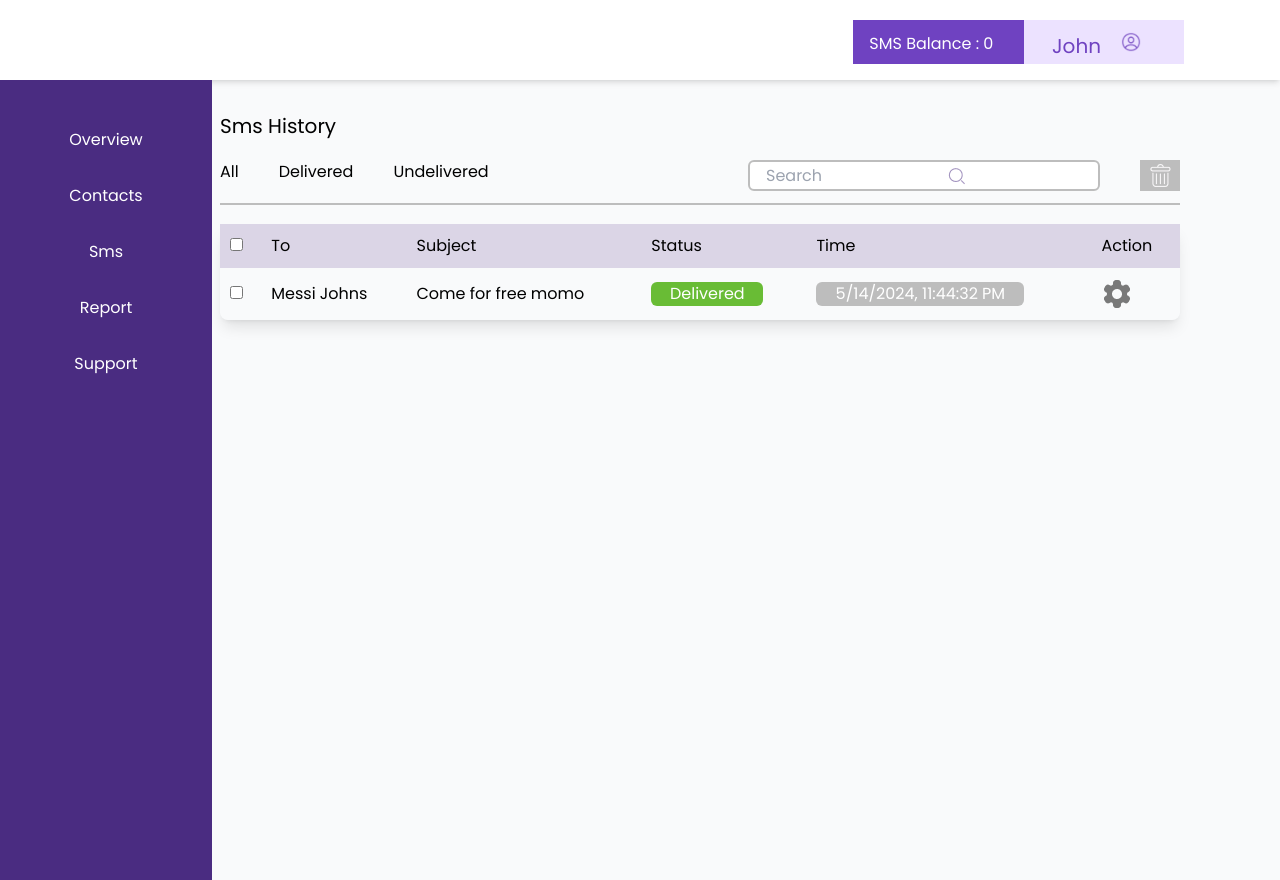
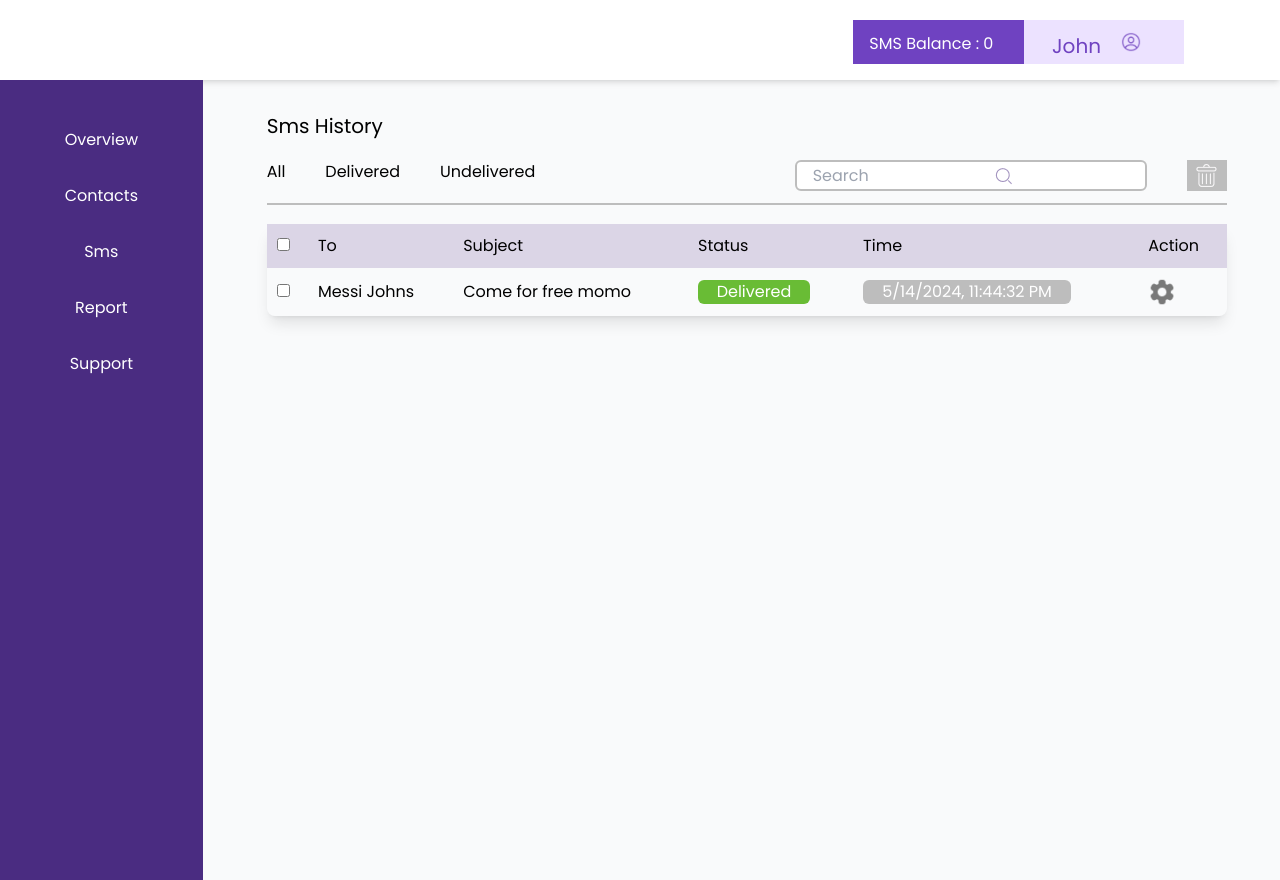
Before and after one commit to Mark-scope/chillyChat, a React (Vite) app in the folder client/: page /SmsHistory in a window 1280 px wide. Built offline with nearby package versions, Linux system fonts and the light colour scheme.

Commit message:
reduced the size of the gear icon and also positioned the table well

```diff
--- a/client/src/components/cards/historyTable.jsx
+++ b/client/src/components/cards/historyTable.jsx
@@ -4,17 +4,43 @@ import SmallMenu from './smallMenu';
 
 const HistoryTable = () => {
   const [showMenu, setShowMenu] = useState(false);
+  const [allChecked, setAllChecked] = useState(false);
+  const [rowChecked, setRowChecked] = useState({});
 
   const handleClick = () => {
     setShowMenu(!showMenu); // Toggle the showMenu state on click
   };
+
+  const handleAllChecked = () => {
+    const newCheckedState = !allChecked;
+    setAllChecked(newCheckedState);
+
+    // Update the rowChecked state for all rows based on newCheckedState
+    const updatedRowChecked = {};
+    data.forEach((_, index) => {
+      updatedRowChecked[index] = newCheckedState;
+    });
+    setRowChecked(updatedRowChecked);
+  };
+
+  const handleRowChecked = (index) => {
+    setRowChecked({
+      ...rowChecked,
+      [index]: !rowChecked[index],
+    });
+  };
+
+  const data = [
+    { id: 1, to: 'Messi Johns', subject: 'Come for free momo', status: 'Delivered', time: new Date().toLocaleString() },
+    // Add more rows as needed
+  ];
 
   return (
     <>
       <table className='w-3/4 top-56 h-auto shadow-lg rounded-lg absolute left-42'>
         <thead id="thead" className='p-4 bg-theadcolor'>
           <tr className='p-3'>
-            <td><input type='checkbox' /></td>
+            <td><input type='checkbox' checked={allChecked} onChange={handleAllChecked} /></td>
             <td>To</td>
             <td>Subject</td>
             <td>Status</td>
@@ -23,16 +49,17 @@ const HistoryTable = () => {
           </tr>
         </thead>
         <tbody>
-          <tr className='px-5 p-3'>
-            <td><input type='checkbox' /></td>
-            <td>Messi Johns</td>
-            <td>Come for free momo</td>
-            <td><div className='w-28 text-white bg-green rounded-md text-center'>Delivered</div></td>
+          {data.map((row, index) => (
+            <tr key={row.id} className='px-5 p-3'>
+              <td><input type='checkbox' checked={!!rowChecked[index]} onChange={() => handleRowChecked(index)} /></td>
+              <td>{row.to}</td>
+              <td>{row.subject}</td>
+              <td><div className='w-28 text-white bg-green rounded-md text-center'>{row.status}</div></td>
               <td>
-              <div className='w-52 text-center text-white bg-timecolor rounded-md '>{new Date().toLocaleString()}</div>
+                <div className='w-52 text-center text-white bg-timecolor rounded-md'>{row.time}</div>
               </td>
               <td>
-              <div>
+                <div className='w-7'>
                   <img
                     src={Img}
                     alt="gear"
@@ -42,6 +69,7 @@ const HistoryTable = () => {
                 </div>
               </td>
             </tr>
+          ))}
         </tbody>
       </table>
       {showMenu && <SmallMenu />}
--- a/client/src/components/cards/smallMenu.jsx
+++ b/client/src/components/cards/smallMenu.jsx
@@ -2,7 +2,7 @@ import React from 'react'
 
 const SmallMenu = () => {
   return (
-    <div className='w-40 h-auto bg-white absolute top-64 shadow-md py-1 rounded-md  px-2 list-none' id='small' >
+    <div className='w-40 h-auto bg-white absolute top-64 shadow-md py-4 rounded-md text-center px-4 list-none' id='small' >
       <li className='border-b-2 py-3 border-timecolor' ><a href="#">View</a></li>
       <li className='border-b-2 py-3 border-timecolor'><a href="#">Delete</a></li>
     </div>
--- a/client/src/components/main/historytop.jsx
+++ b/client/src/components/main/historytop.jsx
@@ -1,7 +1,7 @@
 import React from 'react'
 import Img from "../../assets/trash_bin.png"
 import Img2 from "../../assets/Search 2.png"
-
+import Input from '../inputs/Input'
 const Historytop = () => {
   return (
 
@@ -14,7 +14,7 @@ const Historytop = () => {
                 <a href='#'>Undelivered</a>
             </div>
             <div className='flex space-x-10 pb-3 '>
-                 <input type="search" name="" id="" placeholder='Search' className='px-4 rounded-md border-2 border-timecolor relative'/><img src={Img2} alt="" className='absolute top-2 pl-40' />
+                 <Input type="search" placeholder="Search"/><img src={Img2} alt="" className='absolute top-2 pl-40' />
                 <div className='w-10 bg-timecolor py-1'><img src={Img} alt="" className='m-auto' /></div>
             </div>
              </div>
--- a/client/src/pages/SmsHistory.jsx
+++ b/client/src/pages/SmsHistory.jsx
@@ -14,7 +14,7 @@ const SmsHistory = () => {
           <div className="basis-1/6 h-screen">
           <Sidebar></Sidebar>
           </div>
-          <div className="basis-5/6 h-screen ml-2 overflow-y-hidden">
+          <div className="basis-5/6 h-screen ml-16 overflow-y-hidden">
               <h2 className='fixed top-28 text-xl left-42'>Sms History</h2>
                 <div className='flex w-3/4 absolute top-40 border-b-2 border-timecolor' id="search">
                     <div className='flex space-x-10 pb-3'>
```
Lines whose indentation alone changed are shown as unchanged.
